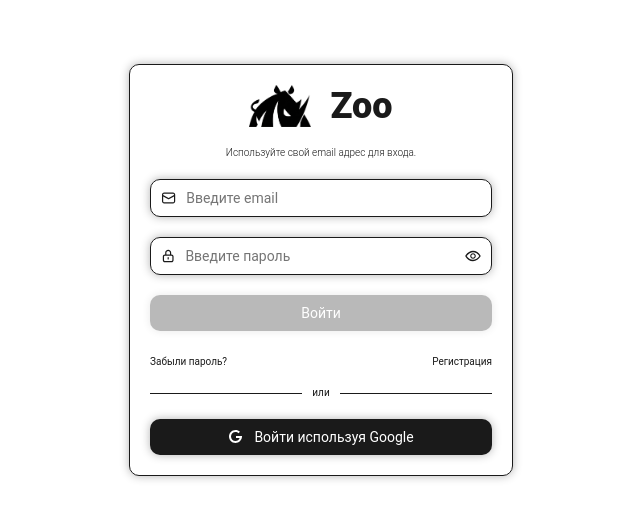
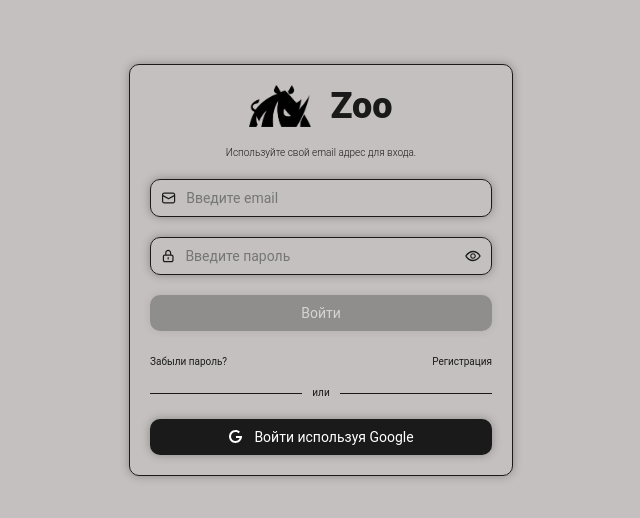
Before and after one commit to 0xInle/vue-zoo-chat, a Vue app: page / in a window 1280 px wide. Shown: the part 130-648 px from the top of the page, without its empty margins (319-959 px from the left). Built offline with nearby package versions, Linux system fonts and the light colour scheme; no server answers.

Commit message:
Обновление билда

```diff
--- a/src/theme.css
+++ b/src/theme.css
@@ -36,7 +36,8 @@
 
 body {
   font-family: Roboto, sans-serif;
-  background-color: var(--bg-page-color);
+  /* background-color: var(--bg-page-color); */
+  background-color: rgb(197, 192, 192);
   overflow-y: auto;
 }
 
```
